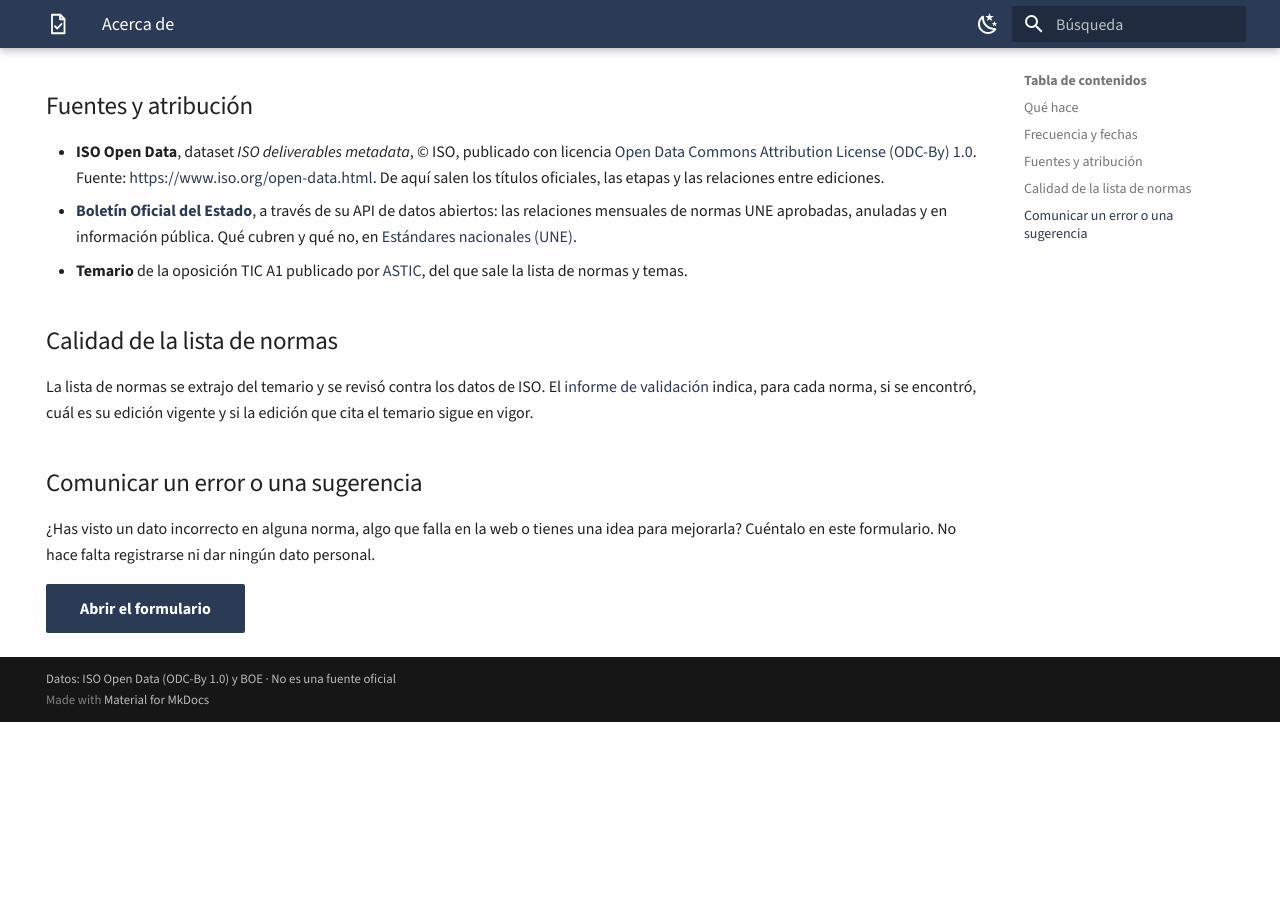
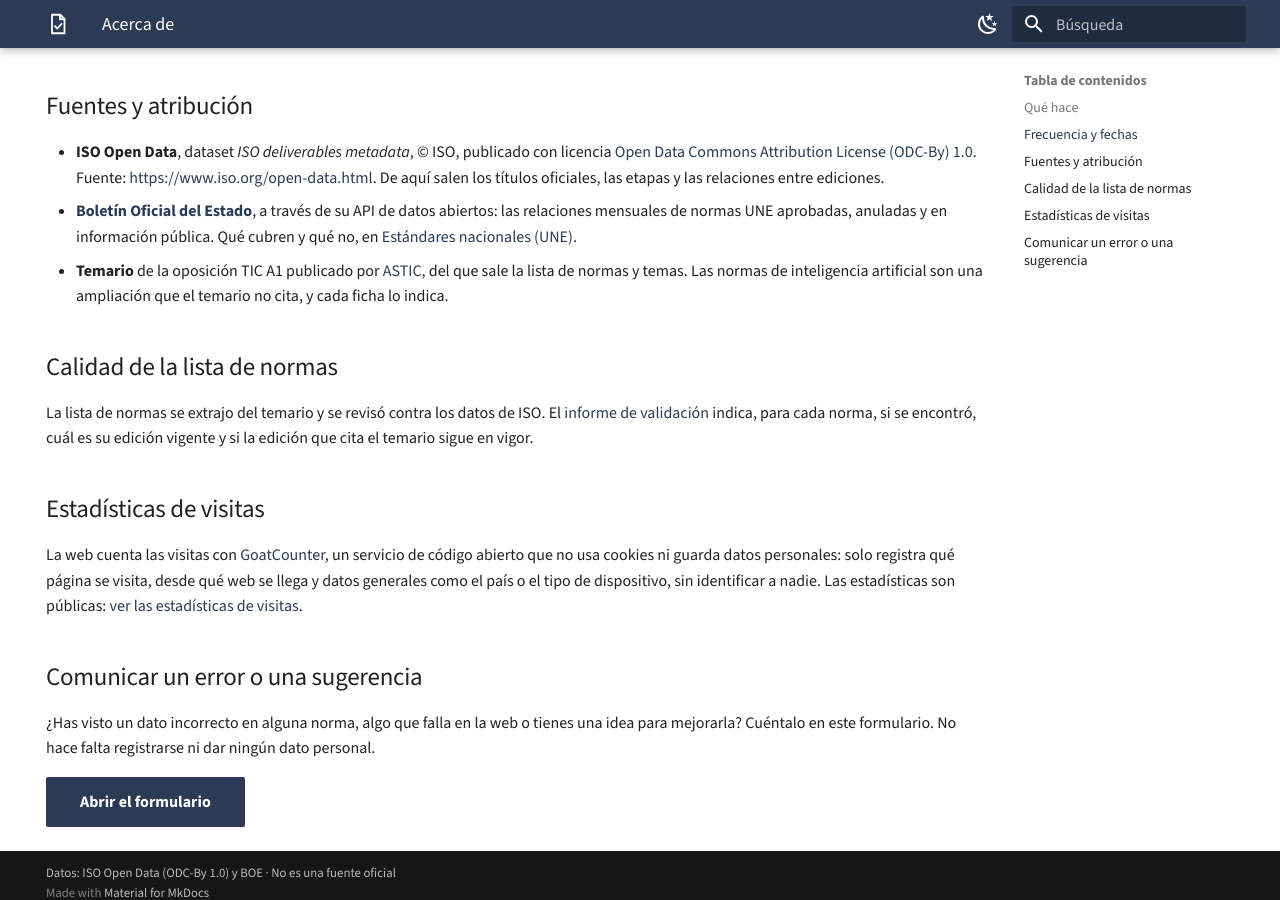
Before and after one commit to reddrex/ISO_Alert, an MkDocs documentation site: the page built from docs/acerca.md, in a window 1280 px wide and 900 px high, scrolled down 829 px. Built offline with MkDocs 1.6.1 and Material for MkDocs 9.7.7, drawn with Linux system fonts in a browser that asks for light colours; comment, search, counter and statistics services are not loaded; before the commit the page ends 1551 px from its top, so only the background shows below that.

Commit message:
Estadísticas de visitas con GoatCounter, sin cookies, enlazadas en Acerca de
Co-Authored-By: Claude Opus 5.5 <noreply@anthropic.com>

```diff
--- a/docs/acerca.md
+++ b/docs/acerca.md
@@ -28,11 +28,15 @@ La web comprueba **cada día**, hacia las 7:15 (hora peninsular), los datos de I
 
 - **ISO Open Data**, dataset *ISO deliverables metadata*, © ISO, publicado con licencia [Open Data Commons Attribution License (ODC-By) 1.0](https://opendatacommons.org/licenses/by/1-0/). Fuente: <https://www.iso.org/open-data.html>. De aquí salen los títulos oficiales, las etapas y las relaciones entre ediciones.
 - **[Boletín Oficial del Estado](https://www.boe.es/datosabiertos/)**, a través de su API de datos abiertos: las relaciones mensuales de normas UNE aprobadas, anuladas y en información pública. Qué cubren y qué no, en [Estándares nacionales (UNE)](une.md#normas-sin-une-vigente-conocida).
-- **Temario** de la oposición TIC A1 publicado por [ASTIC](https://www.astic.es/), del que sale la lista de normas y temas.
+- **Temario** de la oposición TIC A1 publicado por [ASTIC](https://www.astic.es/), del que sale la lista de normas y temas. Las normas de inteligencia artificial son una ampliación que el temario no cita, y cada ficha lo indica.
 
 ## Calidad de la lista de normas
 
 La lista de normas se extrajo del temario y se revisó contra los datos de ISO. El [informe de validación](validacion.md) indica, para cada norma, si se encontró, cuál es su edición vigente y si la edición que cita el temario sigue en vigor.
+
+## Estadísticas de visitas
+
+La web cuenta las visitas con [GoatCounter](https://www.goatcounter.com/), un servicio de código abierto que no usa cookies ni guarda datos personales: solo registra qué página se visita, desde qué web se llega y datos generales como el país o el tipo de dispositivo, sin identificar a nadie. Las estadísticas son públicas: [ver las estadísticas de visitas](https://observatorio-tic.goatcounter.com/){ target="_blank" rel="noopener" }.
 
 ## Comunicar un error o una sugerencia
 
--- a/mkdocs.yml
+++ b/mkdocs.yml
@@ -57,6 +57,11 @@ markdown_extensions:
 extra_css:
   - stylesheets/extra.css
 
+extra:
+  # Código de GoatCounter (estadísticas de visitas sin cookies): el «xxx» de xxx.goatcounter.com.
+  # Vacío = sin estadísticas.
+  goatcounter: "observatorio-tic"
+
 extra_javascript:
   - https://unpkg.com/tablesort@5.3.0/dist/tablesort.min.js
   - javascripts/estado.js
--- a/overrides/main.html
+++ b/overrides/main.html
@@ -3,6 +3,10 @@
 {# Descubrimiento automático: basta con pegar la dirección de la web en un lector de feeds. #}
 {% block extrahead %}
 <link rel="alternate" type="application/atom+xml" title="{{ config.site_name }} · avisos" href="{{ config.site_url }}feed.xml">
+{# Estadísticas de visitas sin cookies (GoatCounter): solo si hay código en extra.goatcounter. #}
+{% if config.extra.goatcounter %}
+<script data-goatcounter="https://{{ config.extra.goatcounter }}.goatcounter.com/count" async src="https://gc.zgo.at/count.js"></script>
+{% endif %}
 {% endblock %}
 
 {% block announce %}
```
